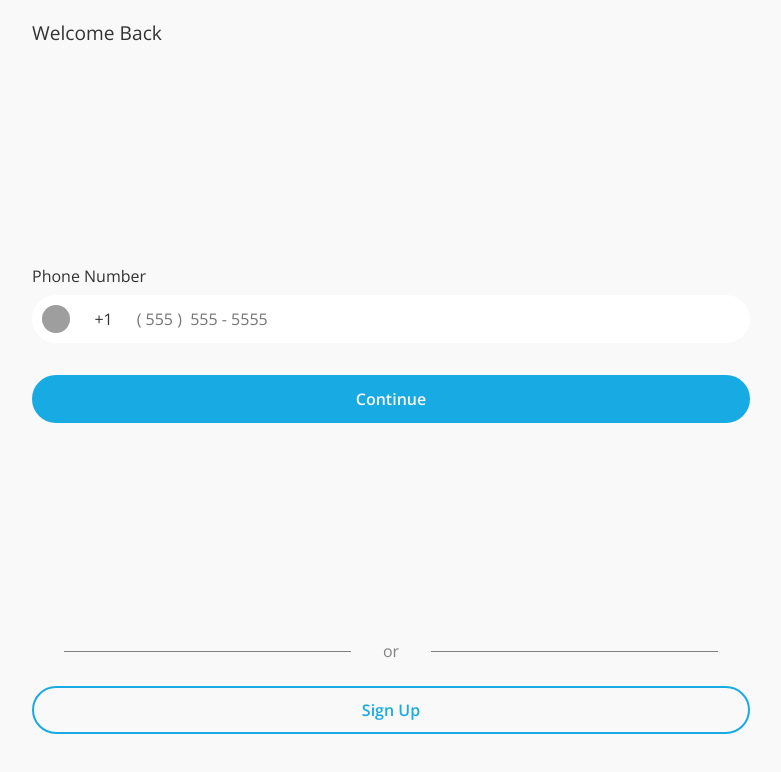
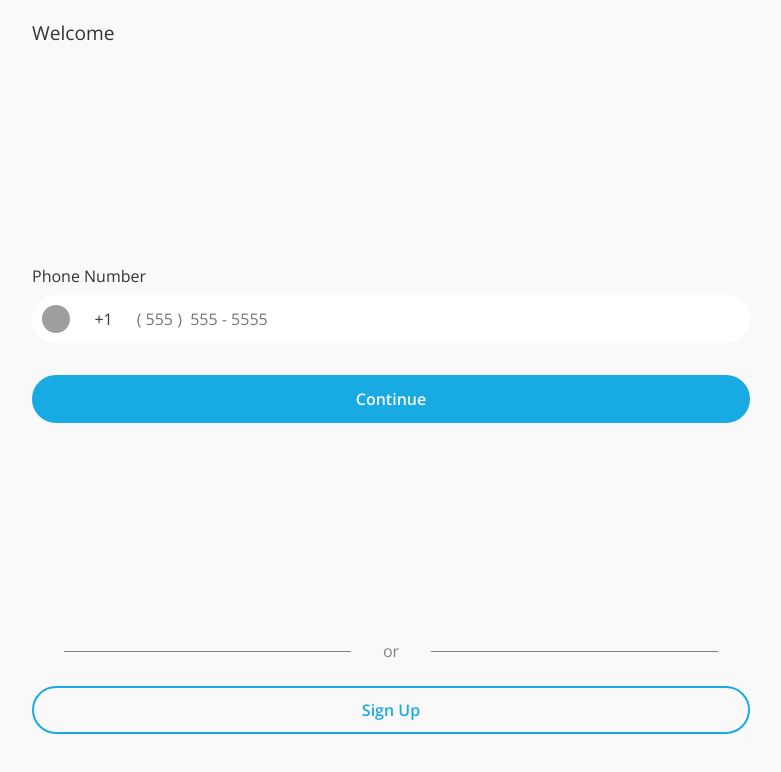
Before and after one commit to franfercalderon/hang-client, a React (Create React App) app: page /login in a window 1280 px wide. Shown: the top 772 px of the page, without its empty margins (249-1030 px from the left). Built offline with nearby package versions, Linux system fonts and the light colour scheme; no server answers; grey boxes are pictures that could not be loaded.

Commit message:
updating alert styles for login issues

```diff
--- a/src/views/Login.js
+++ b/src/views/Login.js
@@ -55,7 +55,7 @@ export default function Login () {
     return(
         <div className="view-container onboarding">
             <div className="section-container topbar-title">
-                Welcome Back
+                Welcome
             </div>
             <div className="section-container">
                 <form>
@@ -73,18 +73,22 @@ export default function Login () {
                                 />
                             </div>
                             <div id="recaptcha-container" className="captcha-container"></div>
-                            {
+                            {/* {
                                 displayError !== "" &&
 
                                 <InlineAlert text={ displayError }/>
-                            }
+                            } */}
                             <BtnPrimary displayText={'Continue'} action={ ( e ) => handleSendOtp( e ) } id='send-otp-btn'/>
                         </>
                         :
                         <>
                             <label>Enter Code</label>
                             <OTPInput otp={ otp } setOtp={ setOtp } />
+                            {
+                                displayError !== "" &&
 
+                                <InlineAlert text={ displayError }/>
+                            }
                             <BtnPrimary displayText={'Log In'} action={ ( e ) => handleLogin( e, otp ) }/>
                         </>
                     }
```
